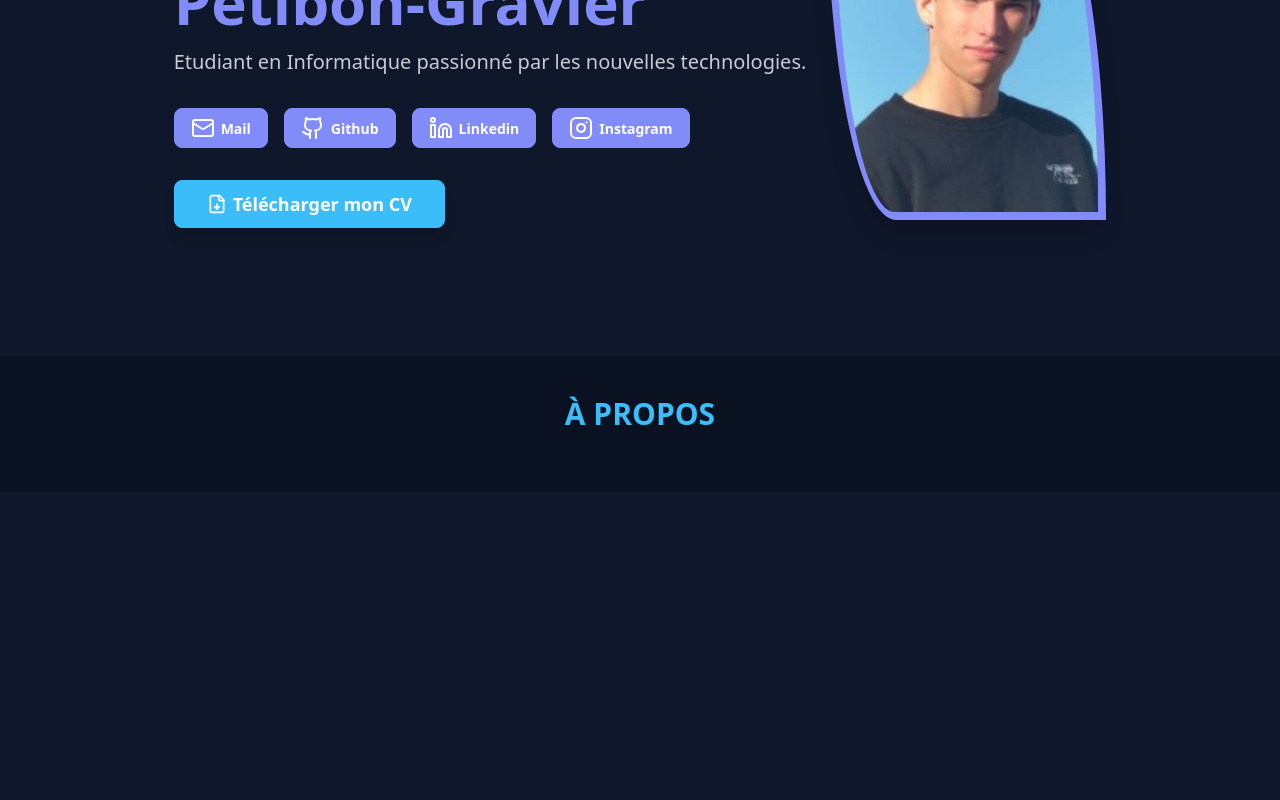
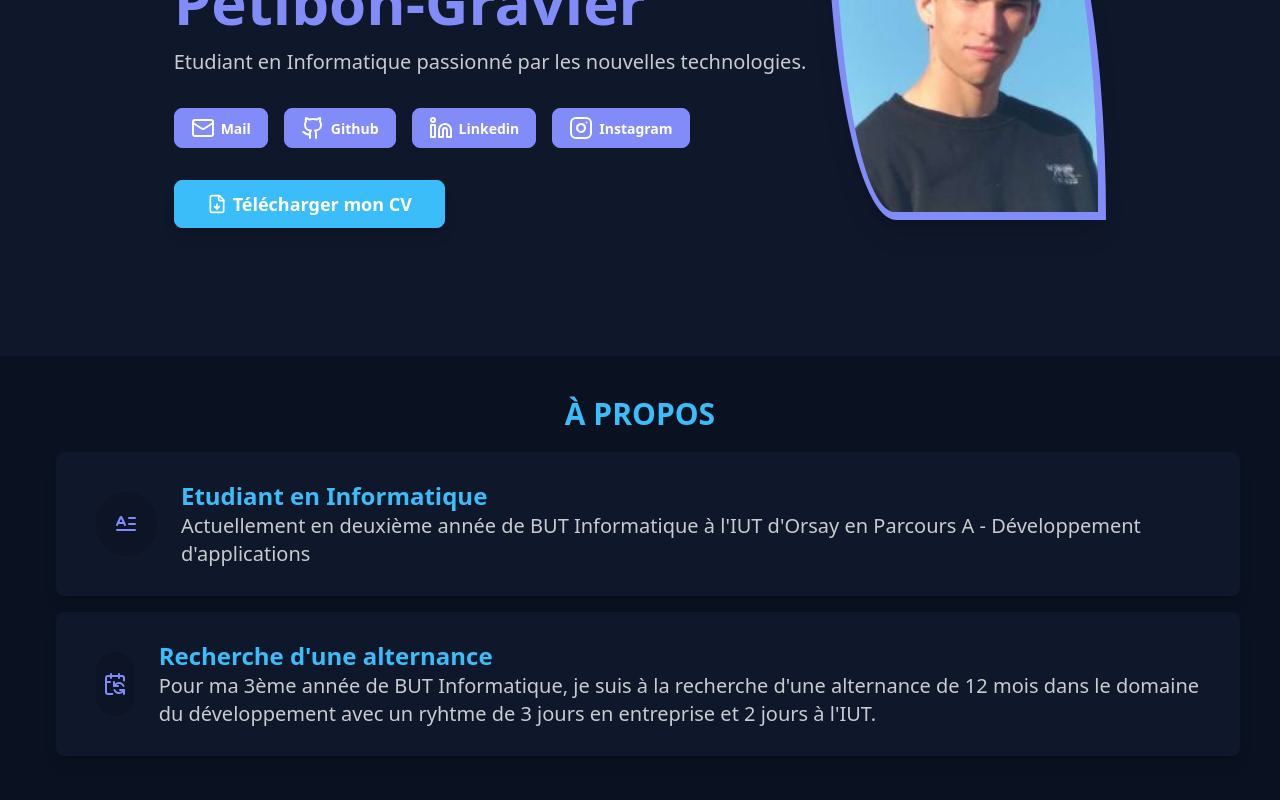
Before and after one commit to mathias-pg/Portfolio, a React (Vite) app: page / in a window 1280 px wide. Shown: the part 352-1152 px from the top of the page. Before the commit the page ends 972 px from the top, so only its background shows below. Built offline with nearby package versions, Linux system fonts and the light colour scheme.

Commit message:
Ajout de la page About

```diff
--- a/src/components/About.tsx
+++ b/src/components/About.tsx
@@ -1,10 +1,40 @@
+import React from "react";
 import Title from "./Title";
+import { CalendarSync, LetterText, Paintbrush } from "lucide-react";
 
-
+const aboutSections =[
+    {
+        id: 1,
+        title: "Etudiant en Informatique",
+        description: "Actuellement en deuxième année de BUT Informatique à l'IUT d'Orsay en Parcours A - Développement d'applications",
+        icon: <LetterText className="text-accent scale-150"/>,
+    },
+    {
+        id: 2,
+        title: "Recherche d'une alternance",
+        description: "Pour ma 3ème année de BUT Informatique, je suis à la recherche d'une alternance de 12 mois  dans le domaine du développement avec un ryhtme de 3 jours en entreprise et 2 jours à l'IUT.",
+        icon: <CalendarSync className="text-accent scale-150"/>,
+    }
+]
 const About = () => {
     return(
         <div className="bg-base-300 p-10 mb-10 md:mb-32">
             <Title title="À propos"/>
+            <div className="md:h-screen flex justify-center">
+                <div className="md:ml-4 space -y-4">
+                    {aboutSections.map((section) => (
+                        <div key={section.id} className="flex flex-col md:flex-row items-center mb-4 p-4 bg-base-100 shadow-lg rounded-lg">
+                            <div className="m-6 flex justify-center items-center w-16 h-16 rounded-full bg-base-200">
+                                {React.cloneElement(section.icon, { className: "text-secondary" })}
+                            </div>
+                            <div className="flex flex-col">
+                                <h2 className="text-2xl font-bold text-primary">{section.title}</h2>
+                                <p className="text-xl">{section.description}</p>
+                            </div>
+                        </div>
+                    ))}
+                </div>
+            </div>
         </div>
     )
 }
```
